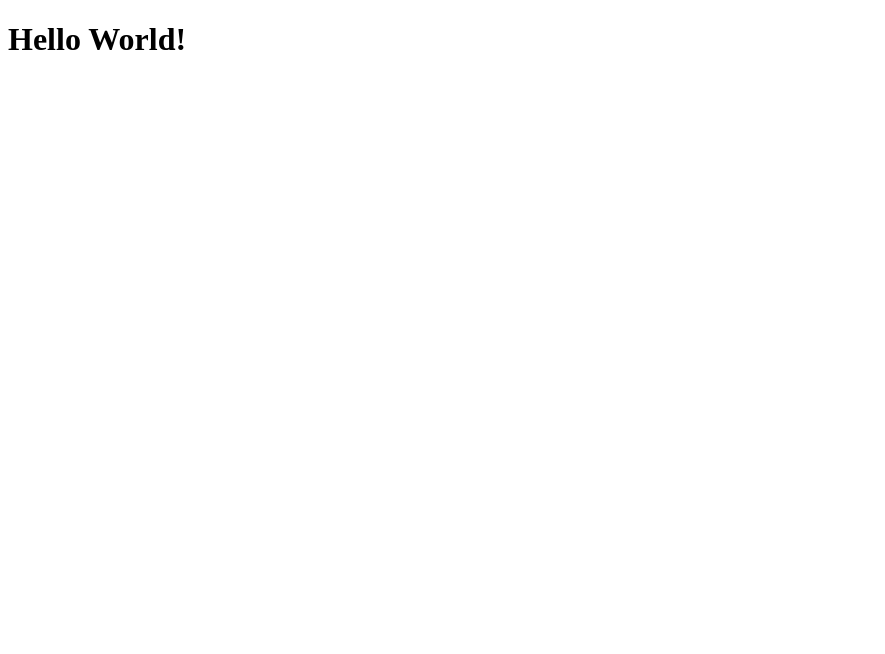
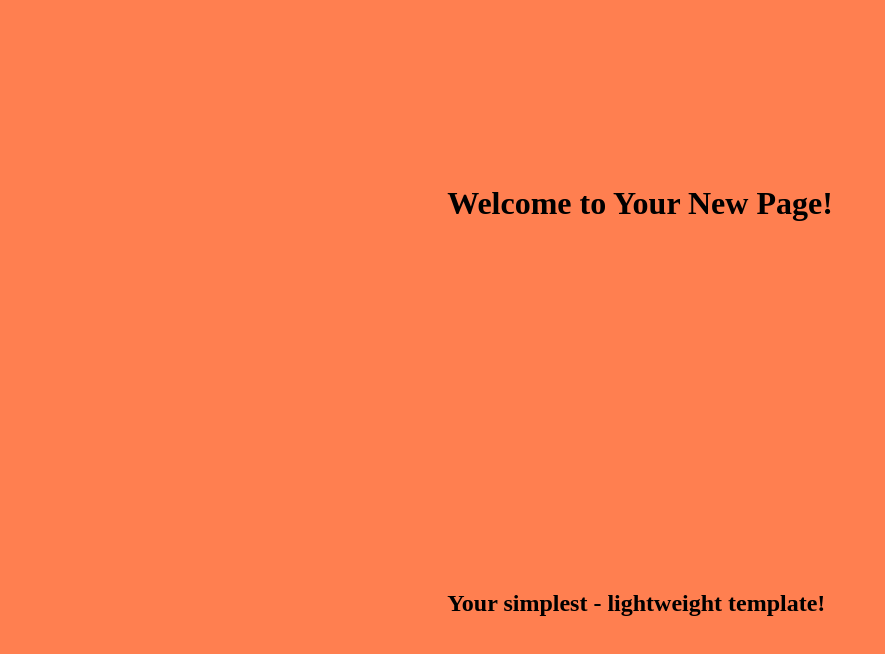
Before and after one commit to hngbv95/scratch-react-template-project, a React app: page / in a window 1280 px wide. Shown: the top 654 px of the page, without its empty margins (0-885 px from the left). Built offline with nearby package versions, Linux system fonts and the light colour scheme.

Commit message:
Add basic routing

```diff
--- a/src/App.tsx
+++ /dev/null
@@ -1,7 +0,0 @@
-export default function App() {
-    return (
-        <>
-        <h1>Hello World!</h1>
-        </>
-    )
-}
--- /dev/null
+++ b/src/components/greeting.scss
@@ -0,0 +1,6 @@
+.greeting {
+    display: grid;
+    justify-content: center;
+    align-items: center;
+    height: 100vh;
+}
--- /dev/null
+++ b/src/components/greeting.tsx
@@ -0,0 +1,8 @@
+
+import "./greeting.scss"
+export default function Greeting() {
+    return <div className="greeting">
+        <h1>Welcome to Your New Page!</h1>
+        <h2>Your simplest - lightweight template!</h2>
+    </div>
+}
--- /dev/null
+++ b/src/index.scss
@@ -0,0 +1,9 @@
+:root {
+    --theme-bg-color: coral;
+    --container-color: #44cde8;
+}
+
+body {
+    margin: 0;
+    background-color: var(--theme-bg-color);
+}
--- /dev/null
+++ b/src/pages/home.tsx
@@ -0,0 +1,5 @@
+import Greeting from "../components/greeting"
+
+export default function Home() {
+    return <Greeting></Greeting>
+}
```
Also changed, not shown: src/App.jsx (added, +20 -0 lines), src/index.js (+4 -4 lines).
